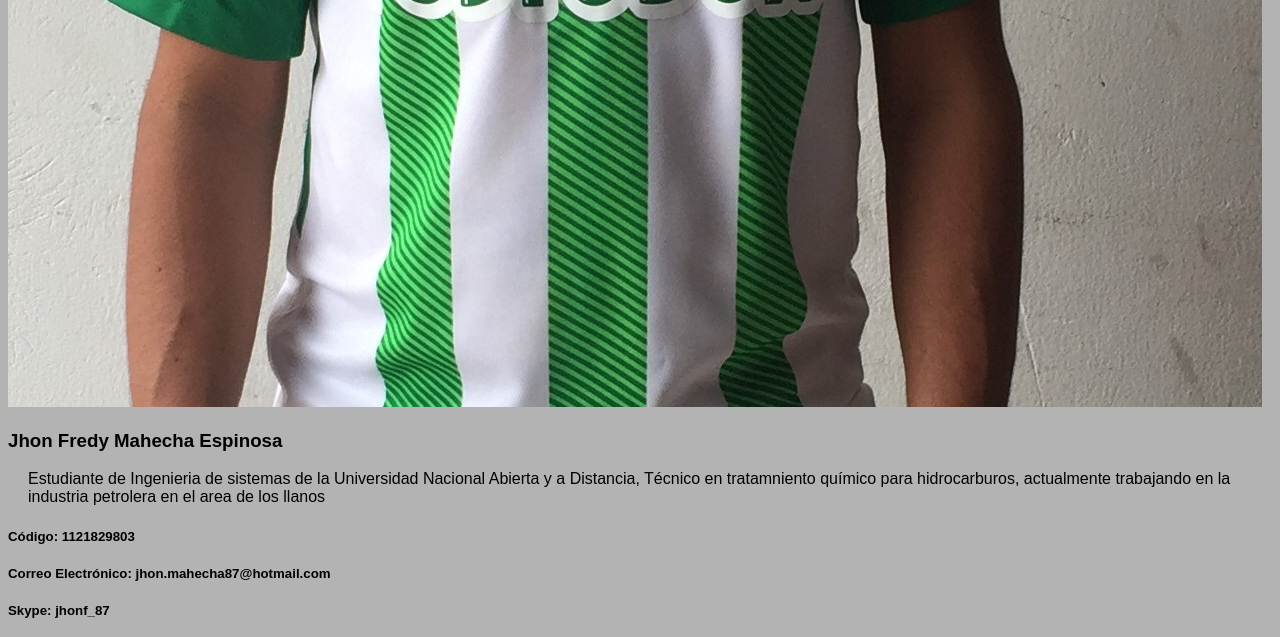
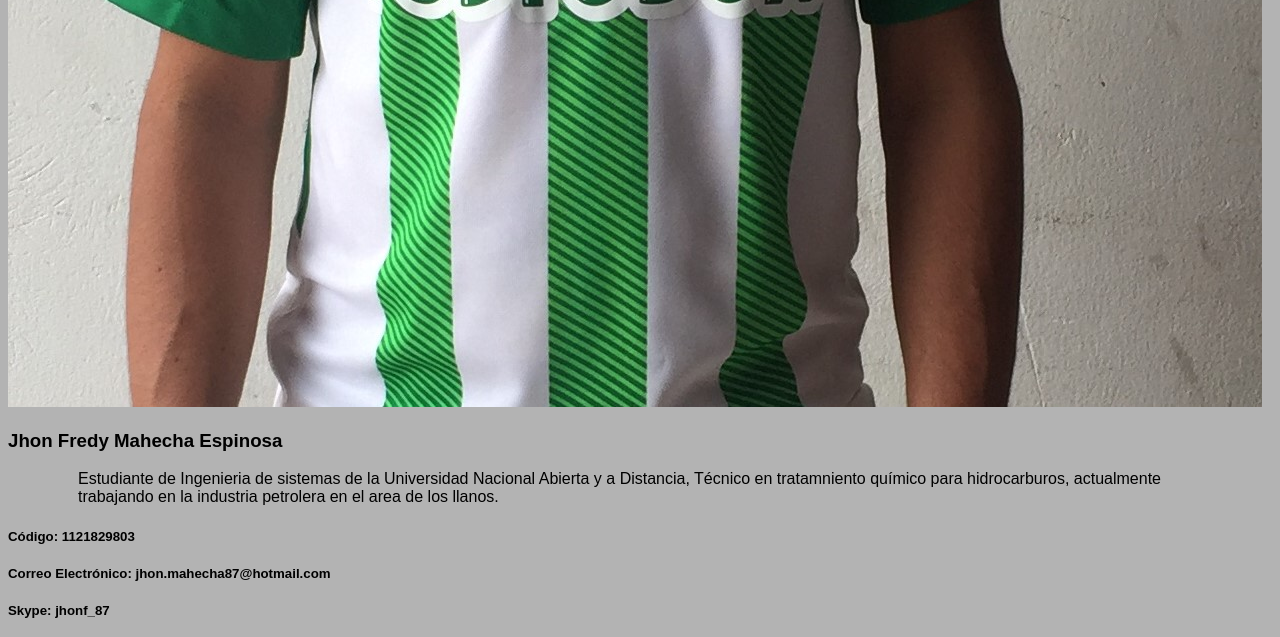
Before and after one commit to jhonmahecha87/OviUnad_DSW_Fase3, a website: page Desarrolladores.html in a window 1280 px wide. Shown: the part 1819-2456 px from the top of the page. Drawn offline with Linux system fonts and the light colour scheme.

Commit message:
Update Desarrolladores.html

```diff
--- a/Desarrolladores.html
+++ b/Desarrolladores.html
@@ -40,7 +40,7 @@ and open the template in the editor.
         </div style="text-align: center;">
             <img class="Jhon Mahecha" src="Img/Jhon Mahecha.jpg">
             <h3>Jhon Fredy Mahecha Espinosa</h3>
-            <p style="margin-left: 20px; margin-right: 20px;">Estudiante de Ingenieria de sistemas de la Universidad Nacional Abierta y a Distancia, Técnico en tratamniento químico para hidrocarburos, actualmente trabajando en la industria petrolera en el area de los llanos</p>
+            <p style="margin-left: 70px; margin-right: 70px;">Estudiante de Ingenieria de sistemas de la Universidad Nacional Abierta y a Distancia, Técnico en tratamniento químico para hidrocarburos, actualmente trabajando en la industria petrolera en el area de los llanos.</p>
             <h5>Código: 1121829803</h5>
             <h5>Correo Electrónico: jhon.mahecha87@hotmail.com</h5>
             <h5>Skype: jhonf_87</h5>
```
